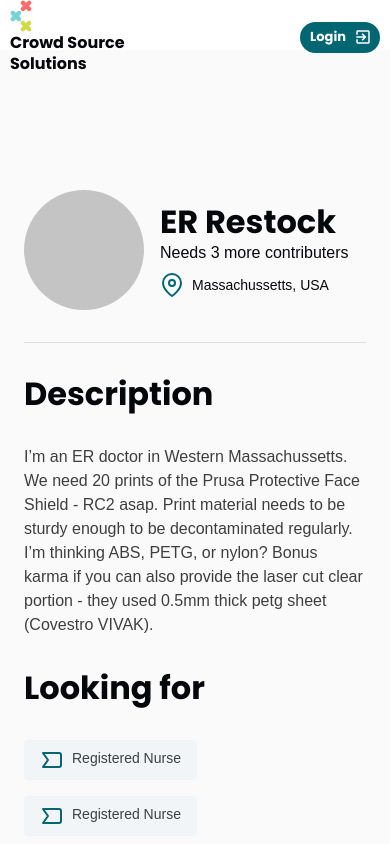
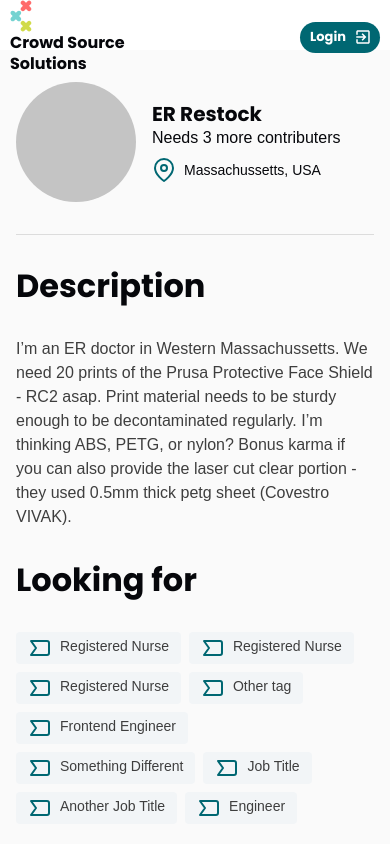
Before and after one commit to crowdsourcemedical/volunteer-database, a React (Create React App) app in the folder frontend/: page /project in a window 390 px wide. Shown: the top 844 px of the page. Built offline with nearby package versions, Linux system fonts and the light colour scheme; a web font is replaced by a local one.

Commit message:
Mobile Project Page - Changed some margins and padding - Added `Hidden` tags for a smaller header for mobile (xs) - Revised margins around `chips` items

```diff
--- a/frontend/src/pages/project.jsx
+++ b/frontend/src/pages/project.jsx
@@ -3,14 +3,13 @@
   Grid, Typography, Divider, Hidden, Button,
 } from '@material-ui/core';
 import { MapPin, Bookmark } from 'react-feather';
-
 import { makeStyles } from '@material-ui/core/styles';
 
 
 const useStyles = makeStyles((theme) => ({
   root: {
-    padding: theme.spacing(3),
-    margin: '100px auto',
+    padding: theme.spacing(2),
+    margin: '0 auto',
     '& > *': {
       margin: theme.spacing(2, 0),
     },
@@ -48,9 +47,8 @@
   },
   chips: {
     display: 'flex',
-    padding: theme.spacing(1, 2),
-    marginRight: theme.spacing(2),
-    marginBottom: theme.spacing(2),
+    padding: theme.spacing(0.5, 1.5),
+    margin: theme.spacing(0, 1, 1, 0),
     borderRadius: '4px',
     backgroundColor: theme.colors.whiteGray,
   },
@@ -81,11 +79,12 @@
       'Registered Nurse',
       'Registered Nurse',
       'Registered Nurse',
-      'Registered Nurse',
-      'Registered Nurse',
-      'Registered Nurse',
-      'Registered Nurse',
-      'Registered Nurse',
+      'Other tag',
+      'Frontend Engineer',
+      'Something Different',
+      'Job Title',
+      'Another Job Title',
+      'Engineer',
     ],
   };
 
@@ -98,7 +97,14 @@
           {/* <img src="" alt="Profile Picture"/> */}
 
           <Grid item>
-            <Typography variant="h2">{project.name}</Typography>
+            {/* Project Header */}
+            <Hidden xsDown>
+              <Typography variant="h2">{project.name}</Typography>
+            </Hidden>
+            {/* Project Header (mobile) */}
+            <Hidden smUp>
+              <Typography variant="h4">{project.name}</Typography>
+            </Hidden>
             <Typography variant="body1">{`Needs ${project.contibutersNeeded} more contributers`}</Typography>
             <div className={classes.locContainer}>
               <MapPin className={classes.mapPin} />
```
